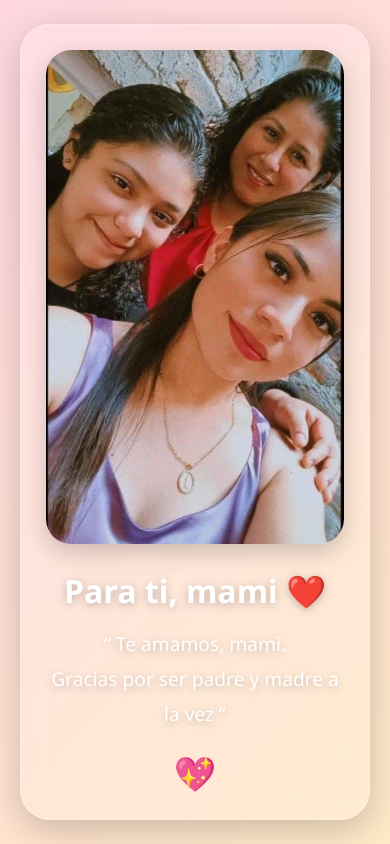
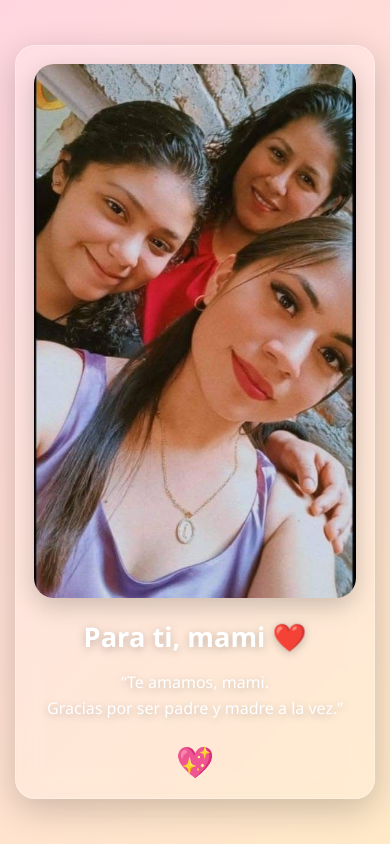
Before and after one commit to SgomB04/Madre, a plain HTML site: page index.html in a window 390 px wide. Drawn offline with Linux system fonts and the light colour scheme.

Commit message:
Refactor CSS styles for responsiveness and clarity

```diff
--- a/index.html
+++ b/index.html
@@ -10,7 +10,7 @@
       margin:0;
       padding:0;
       box-sizing:border-box;
-      font-family: 'Segoe UI', sans-serif;
+      font-family:'Segoe UI', sans-serif;
     }
 
     body{
@@ -18,64 +18,69 @@
       display:flex;
       justify-content:center;
       align-items:center;
-      background: linear-gradient(135deg,#ffd6e0,#ffe9c7);
+      background:linear-gradient(135deg,#ffd6e0,#ffe9c7);
       overflow:hidden;
       padding:20px;
+      position:relative;
     }
 
+    /* Tarjeta adaptable */
     .card{
-      width:100%;
-      max-width:420px;
-      background: rgba(255,255,255,0.18);
-      backdrop-filter: blur(12px);
+      width:min(95vw, 500px);
+      background:rgba(255,255,255,0.18);
+      backdrop-filter:blur(12px);
       border:1px solid rgba(255,255,255,0.3);
-      border-radius:30px;
-      padding:25px;
+      border-radius:clamp(20px,4vw,30px);
+      padding:clamp(18px,4vw,30px);
       text-align:center;
       box-shadow:0 10px 35px rgba(0,0,0,0.2);
       animation:fadeIn 1.5s ease;
     }
 
+    /* Imagen responsive */
     .photo{
       width:100%;
-      border-radius:25px;
+      border-radius:20px;
       overflow:hidden;
-      margin-bottom:25px;
+      margin-bottom:20px;
       box-shadow:0 8px 25px rgba(0,0,0,0.2);
     }
 
     .photo img{
       width:100%;
+      height:auto;
       display:block;
       object-fit:cover;
     }
 
+    /* Texto adaptable */
     h1{
       color:#fff;
-      font-size:2rem;
+      font-size:clamp(1.7rem, 5vw, 2.5rem);
       margin-bottom:15px;
       text-shadow:0 2px 10px rgba(0,0,0,0.25);
     }
 
     p{
       color:#fff;
-      font-size:1.2rem;
+      font-size:clamp(1rem, 3vw, 1.3rem);
       line-height:1.8;
       text-shadow:0 2px 8px rgba(0,0,0,0.25);
+      padding:0 5px;
     }
 
     .heart{
       margin-top:20px;
-      font-size:2rem;
+      font-size:clamp(1.8rem, 5vw, 2.5rem);
       animation:heartbeat 1.5s infinite;
     }
 
     @keyframes heartbeat{
-      0%{ transform:scale(1);}
-      25%{ transform:scale(1.15);}
-      50%{ transform:scale(1);}
-      75%{ transform:scale(1.15);}
-      100%{ transform:scale(1);}
+      0%{transform:scale(1);}
+      25%{transform:scale(1.15);}
+      50%{transform:scale(1);}
+      75%{transform:scale(1.15);}
+      100%{transform:scale(1);}
     }
 
     @keyframes fadeIn{
@@ -89,10 +94,10 @@
       }
     }
 
+    /* Corazones flotando */
     .bg-hearts{
       position:absolute;
-      width:100%;
-      height:100%;
+      inset:0;
       overflow:hidden;
       z-index:-1;
     }
@@ -101,18 +106,42 @@
       position:absolute;
       display:block;
       color:rgba(255,255,255,0.4);
-      font-size:20px;
-      animation:float 10s linear infinite;
+      font-size:clamp(18px,3vw,28px);
+      animation:float linear infinite;
+      bottom:-50px;
     }
 
     @keyframes float{
       0%{
-        transform:translateY(100vh) scale(0);
+        transform:translateY(0) scale(0);
+        opacity:0;
+      }
+      10%{
+        opacity:1;
       }
       100%{
-        transform:translateY(-10vh) scale(1.5);
+        transform:translateY(-120vh) scale(1.5);
+        opacity:0;
       }
     }
+
+    /* Ajustes extra para pantallas muy pequeñas */
+    @media (max-width:480px){
+
+      body{
+        padding:15px;
+      }
+
+      .card{
+        width:100%;
+        padding:18px;
+      }
+
+      p{
+        line-height:1.6;
+      }
+    }
+
   </style>
 </head>
 
@@ -135,8 +164,8 @@
     <h1>Para ti, mami ❤️</h1>
 
     <p>
-      “ Te amamos, mami. <br>
-      Gracias por ser padre y madre a la vez ”
+      “Te amamos, mami.<br>
+      Gracias por ser padre y madre a la vez.”
     </p>
 
     <div class="heart">💖</div>
```
